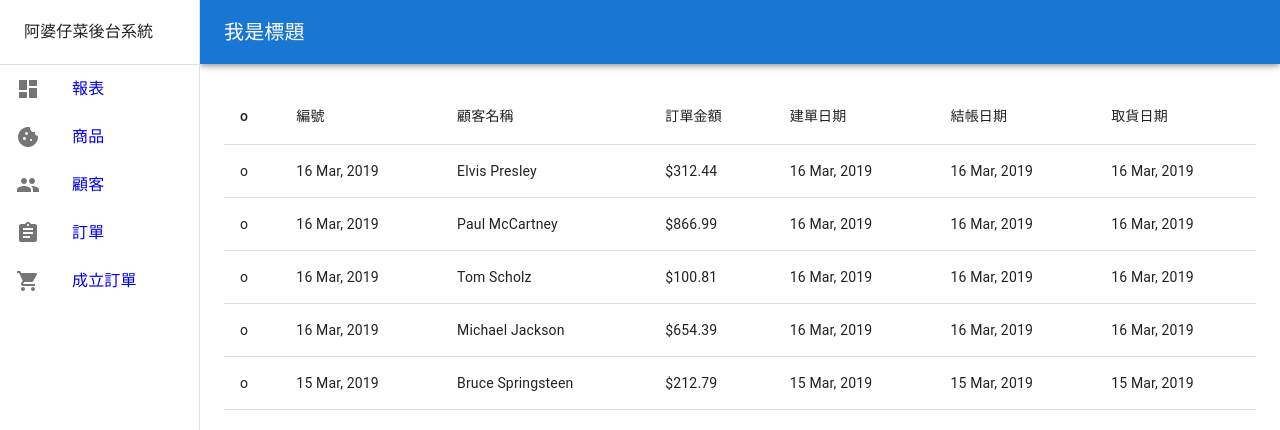
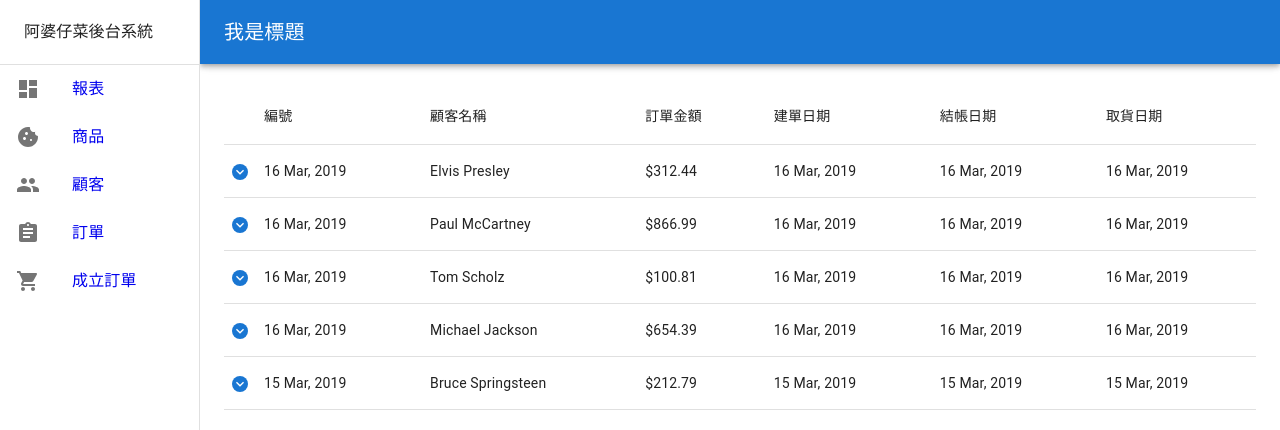
Before and after one commit to ykf2020/apoatsai_frontend, a Next.js app: page /order in a window 1280 px wide. Shown: the top 430 px of the page. Built offline with nearby package versions, Linux system fonts and the light colour scheme.

Commit message:
basci order table

```diff
--- a/src/components/collapseItem.js
+++ b/src/components/collapseItem.js
@@ -14,15 +14,10 @@ export function BasicCollapseItem({ primary, secondary, badgeContent }) {
   );
 }
 
-export function SpecialCollaseItem() {
+export function SpecialCollaseItem({ primary, secondary }) {
   return (
     <Paper sx={{ py: 1, pl: 1.5, pr: 2, mr: 1, display: "flex" }}>
-      <Badge
-        badgeContent={"x4"}
-        color="primary"
-        style={{ left: "100%", transform: "translate(16px, 24px)" }}
-      />
-      <ListItemText primary={"kfkf"} secondary={"$100"} />
+      <ListItemText primary={primary} secondary={secondary} />
     </Paper>
   );
 }
--- /dev/null
+++ b/src/components/dropDownButton.js
@@ -0,0 +1,33 @@
+import IconButton from "@mui/material/IconButton";
+import { useTheme } from "@mui/material/styles";
+import ExpandMoreIcon from "@mui/icons-material/ExpandMore";
+export default function DropDownButton({
+  open = false,
+  onClick = () => {
+    return;
+  },
+}) {
+  const theme = useTheme();
+  return (
+    <IconButton
+      sx={{
+        padding: 0,
+        backgroundColor: theme.palette.primary.main,
+        color: "white",
+        "&:hover": {
+          backgroundColor: theme.palette.primary.main.contrastText,
+          color: theme.palette.primary.light,
+        },
+      }}
+      onClick={onClick}
+    >
+      <ExpandMoreIcon
+        sx={{
+          fontSize: "16px",
+          transform: open && "rotate(-180deg)",
+          transition: "transform 0.5s",
+        }}
+      />
+    </IconButton>
+  );
+}
--- a/src/components/orderLists.js
+++ b/src/components/orderLists.js
@@ -1,5 +1,133 @@
+import { useState } from "react";
+import Table from "@mui/material/Table";
+import TableBody from "@mui/material/TableBody";
+import TableCell from "@mui/material/TableCell";
+import TableHead from "@mui/material/TableHead";
+import TableRow from "@mui/material/TableRow";
+import DropDownButton from "@/components/dropDownButton";
+import Collapse from "@mui/material/Collapse";
+import Grid from "@mui/material/Grid";
+import Typography from "@mui/material/Typography";
+import {
+  BasicCollapseItem,
+  SpecialCollaseItem,
+} from "@/components/collapseItem";
+function createData(id, date, name, shipTo, paymentMethod, amount) {
+  return { id, date, name, shipTo, paymentMethod, amount };
+}
+
+const rows = [
+  createData(
+    0,
+    "16 Mar, 2019",
+    "Elvis Presley",
+    "Tupelo, MS",
+    "VISA ⠀•••• 3719",
+    312.44
+  ),
+  createData(
+    1,
+    "16 Mar, 2019",
+    "Paul McCartney",
+    "London, UK",
+    "VISA ⠀•••• 2574",
+    866.99
+  ),
+  createData(
+    2,
+    "16 Mar, 2019",
+    "Tom Scholz",
+    "Boston, MA",
+    "MC ⠀•••• 1253",
+    100.81
+  ),
+  createData(
+    3,
+    "16 Mar, 2019",
+    "Michael Jackson",
+    "Gary, IN",
+    "AMEX ⠀•••• 2000",
+    654.39
+  ),
+  createData(
+    4,
+    "15 Mar, 2019",
+    "Bruce Springsteen",
+    "Long Branch, NJ",
+    "VISA ⠀•••• 5919",
+    212.79
+  ),
+];
+
+export function OrderRow({ data }) {
+  const [open, setOpen] = useState(false);
+  return (
+    <>
+      <TableRow key={data.id}>
+        <TableCell sx={{ pl: 1, pr: 0, py: 0, alignItems: "center" }}>
+          <DropDownButton
+            onClick={() => {
+              setOpen(!open);
+            }}
+            open={open}
+          />
+        </TableCell>
+        <TableCell>{data.date}</TableCell>
+        <TableCell>{data.name}</TableCell>
+        <TableCell>{`$${data.amount}`}</TableCell>
+        <TableCell>{data.date}</TableCell>
+        <TableCell>{data.date}</TableCell>
+        <TableCell>{data.date}</TableCell>
+      </TableRow>
+      <TableRow>
+        <TableCell
+          colSpan="7"
+          style={{
+            paddingTop: !open && 0,
+            paddingBottom: !open && 0,
+            borderBottom: !open && "none",
+          }}
+        >
+          <Collapse in={open} timeout="auto" unmountOnExit>
+            <Grid container justifyContent={"flex-start"} gap={2}>
+              <Typography component="div" sx={{ pt: 3 }}>
+                訂單內容：
+              </Typography>
+              <BasicCollapseItem
+                primary={"yoyoyo"}
+                secondary={"$100"}
+                badgeContent={"x4"}
+              />
+              <SpecialCollaseItem primary={"優惠折扣"} secondary={-100} />
+            </Grid>
+          </Collapse>
+        </TableCell>
+      </TableRow>
+    </>
+  );
+}
+
 export default function OrderList() {
   return (
-    <>yayaya</>
-  )
+    <Grid item container justifyContent="center" xs={12}>
+      <Table>
+        <TableHead>
+          <TableRow>
+            <TableCell width="12px" sx={{ pl: 1, pr: 0 }}></TableCell>
+            <TableCell>編號</TableCell>
+            <TableCell>顧客名稱</TableCell>
+            <TableCell>訂單金額</TableCell>
+            <TableCell>建單日期</TableCell>
+            <TableCell>結帳日期</TableCell>
+            <TableCell>取貨日期</TableCell>
+          </TableRow>
+        </TableHead>
+        <TableBody>
+          {rows.map((row) => (
+            <OrderRow key={row.id} data={row} />
+          ))}
+        </TableBody>
+      </Table>
+    </Grid>
+  );
 }
--- a/src/pages/order/index.js
+++ b/src/pages/order/index.js
@@ -1,82 +1,9 @@
-import * as React from 'react';
-import Link from '@mui/material/Link';
-import Table from '@mui/material/Table';
-import TableBody from '@mui/material/TableBody';
-import TableCell from '@mui/material/TableCell';
-import TableHead from '@mui/material/TableHead';
-import TableRow from '@mui/material/TableRow';
-import Typography from '@mui/material/Typography';
-
-// Generate Order Data
-function createData(id, date, name, shipTo, paymentMethod, amount) {
-  return { id, date, name, shipTo, paymentMethod, amount };
-}
-
-const rows = [
-  createData(
-    0,
-    '16 Mar, 2019',
-    'Elvis Presley',
-    'Tupelo, MS',
-    'VISA ⠀•••• 3719',
-    312.44,
-  ),
-  createData(
-    1,
-    '16 Mar, 2019',
-    'Paul McCartney',
-    'London, UK',
-    'VISA ⠀•••• 2574',
-    866.99,
-  ),
-  createData(2, '16 Mar, 2019', 'Tom Scholz', 'Boston, MA', 'MC ⠀•••• 1253', 100.81),
-  createData(
-    3,
-    '16 Mar, 2019',
-    'Michael Jackson',
-    'Gary, IN',
-    'AMEX ⠀•••• 2000',
-    654.39,
-  ),
-  createData(
-    4,
-    '15 Mar, 2019',
-    'Bruce Springsteen',
-    'Long Branch, NJ',
-    'VISA ⠀•••• 5919',
-    212.79,
-  ),
-];
+import OrderList from "@/components/orderLists";
 
 export default function Order() {
   return (
     <>
-      <Table>
-        <TableHead>
-          <TableRow>
-            <TableCell>o</TableCell>
-            <TableCell>編號</TableCell>
-            <TableCell>顧客名稱</TableCell>
-            <TableCell>訂單金額</TableCell>
-            <TableCell>建單日期</TableCell>
-            <TableCell>結帳日期</TableCell>
-            <TableCell>取貨日期</TableCell>
-          </TableRow>
-        </TableHead>
-        <TableBody>
-          {rows.map((row) => (
-            <TableRow key={row.id}>
-              <TableCell>o</TableCell>
-              <TableCell>{row.date}</TableCell>
-              <TableCell>{row.name}</TableCell>
-              <TableCell>{`$${row.amount}`}</TableCell>
-              <TableCell>{row.date}</TableCell>
-              <TableCell>{row.date}</TableCell>
-              <TableCell>{row.date}</TableCell>
-            </TableRow>
-          ))}
-        </TableBody>
-      </Table>
+      <OrderList />
     </>
   );
 }
```
Also changed, not shown: src/pages/customer/[customerId].js (+17 -11 lines), src/pages/product/index.js (+2 -6 lines).
